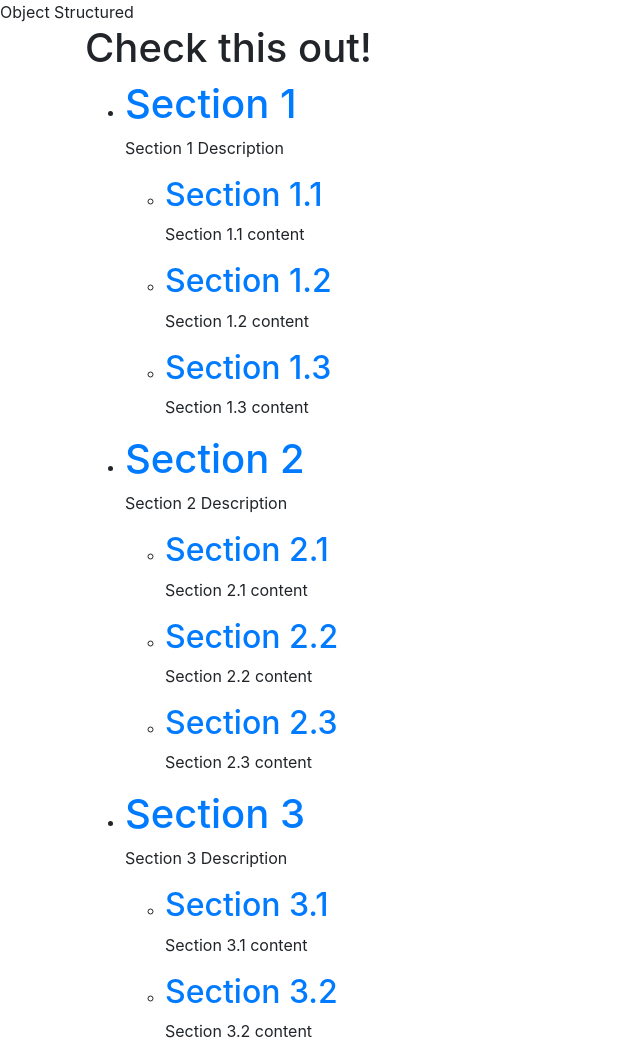
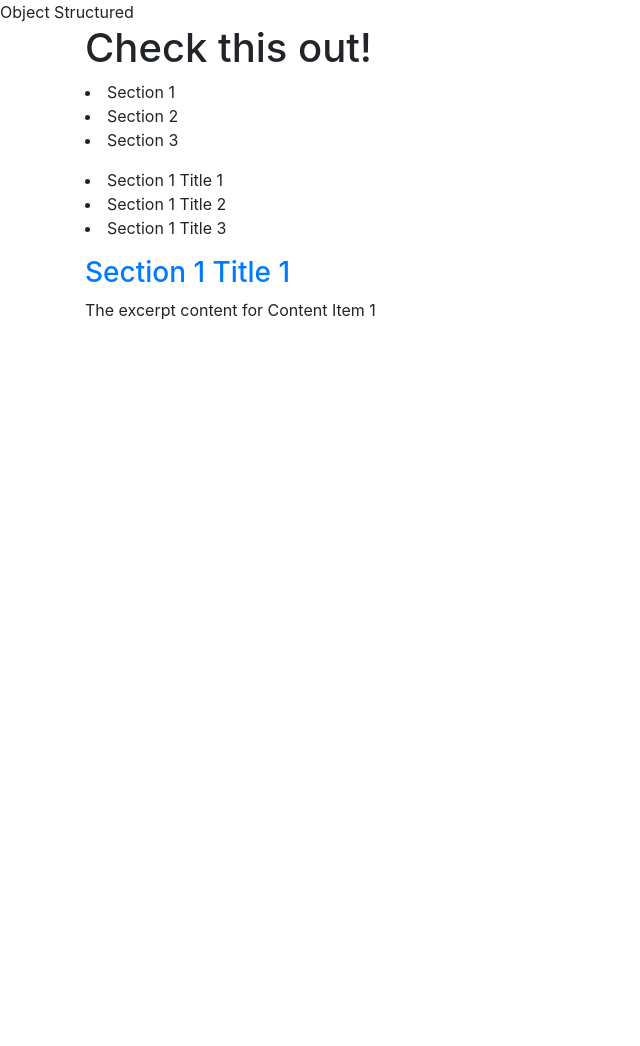
Before and after one commit to JoSaGuDu/objects_structure, a plain HTML site: page index.html in a window 1280 px wide. Shown: the top 1046 px of the page, without its empty margins (0-640 px from the left). After the commit the page ends 800 px from the top, so only its background shows below. Drawn offline with nearby package versions, Linux system fonts and the light colour scheme; a web font is replaced by a local one.

Commit message:
Module finale

```diff
--- a/index.html
+++ b/index.html
@@ -27,62 +27,59 @@
     <div id="content">
       <ul class="sections">
         <li>
-        <h1><a href="/section/1">Section 1</a></h1>
-        <p>Section 1 Description</p>
+          <h2><a href="/section/1">Section 1</a></h2>
           <ul>
             <li>
-            <h2><a href="/section/1/content/1">Section 1.1</a></h2>
-            <p>Section 1.1 content</p>
+              <h3><a href="/section/1/content/1">Section 1 Title 1</a></h3>
+              <p>The excerpt content for Content Item 1</p>
             </li>
             <li>
-            <h2><a href="/section/1/content/1">Section 1.2</a></h2>
-            <p>Section 1.2 content</p>
+              <h3><a href="/section/1/content/2">Section 1 Title 2</a></h3>
+              <p>The excerpt content for Content Item 2</p>
             </li>
             <li>
-            <h2><a href="/section/1/content/3">Section 1.3</a></h2>
-            <p>Section 1.3 content</p>
+              <h3><a href="/section/1/content/3">Section 1 Title 3</a></h3>
+              <p>The excerpt content for Content Item 3</p>
             </li>
           </ul>
         </li>
         <li>
-        <h1><a href="/section/2">Section 2</a></h1>
-        <p>Section 2 Description</p>
+          <h2><a href="/section/2">Section 2</a></h2>
           <ul>
             <li>
-            <h2><a href="/section/1/content/1">Section 2.1</a></h2>
-            <p>Section 2.1 content</p>
+              <h3><a href="/section/2/content/1">Section 2 Title 1</a></h3>
+              <p>The excerpt content for Content Item 1</p>
             </li>
             <li>
-            <h2><a href="/section/1/content/1">Section 2.2</a></h2>
-            <p>Section 2.2 content</p>
+              <h3><a href="/section/2/content/2">Section 2 Title 2</a></h3>
+              <p>The excerpt content for Content Item 2</p>
             </li>
             <li>
-            <h2><a href="/section/1/content/3">Section 2.3</a></h2>
-            <p>Section 2.3 content</p>
+              <h3><a href="/section/2/content/3">Section 2 Title 3</a></h3>
+              <p>The excerpt content for Content Item 3</p>
             </li>
           </ul>
         </li>
         <li>
-        <h1><a href="/section/3">Section 3</a></h1>
-        <p>Section 3 Description</p>
+          <h2><a href="/section/3">Section 3</a></h2>
           <ul>
             <li>
-            <h2><a href="/section/1/content/1">Section 3.1</a></h2>
-            <p>Section 3.1 content</p>
+              <h3><a href="/section/3/content/1">Section 3 Title 1</a></h3>
+              <p>The excerpt content for Content Item 1</p>
             </li>
             <li>
-            <h2><a href="/section/1/content/1">Section 3.2</a></h2>
-            <p>Section 3.2 content</p>
+              <h3><a href="/section/3/content/2">Section 3 Title 2</a></h3>
+              <p>The excerpt content for Content Item 2</p>
             </li>
             <li>
-            <h2><a href="/section/1/content/3">Section 3.3</a></h2>
-            <p>Section 3.3 content</p>
+              <h3><a href="/section/3/content/3">Section 3 Title 3</a></h3>
+              <p>The excerpt content for Content Item 3</p>
             </li>
           </ul>
         </li>
-    </ul>
-    </div>
-  </div>
+      </ul><!-- end sections -->
+    </div><!-- end content -->
+  </div><!-- end container -->
 
 
   <script src="https://code.jquery.com/jquery-3.3.1.slim.min.js" integrity="sha384-q8i/X+965DzO0rT7abK41JStQIAqVgRVzpbzo5smXKp4YfRvH+8abtTE1Pi6jizo" crossorigin="anonymous"></script>
--- a/main.js
+++ b/main.js
@@ -2,32 +2,146 @@
 const displayerModule = {
   //module configuration
   moduleConfig: {
-    $container: $('content'),
+    container: $('#content'),
   },
 
   //init module
   init: function (customModuleConfig) {
     //build navigation system
+    console.log(displayerModule.moduleConfig);
+    console.log('ready to launch!');
+    if (customModuleConfig && typeof (customModuleConfig) == 'object') {
+      $.extend(displayerModule.moduleConfig, customModuleConfig);
+    } else {
+      console.log('Invalid configuration object');
+    }
+
+    //Create or cache recurring DOM elements
+    displayerModule.$container = displayerModule.moduleConfig.container;
+    displayerModule.$sections = displayerModule.$container
+                                  .find('ul.sections > li');
+    displayerModule.$section_nav = $('<p/>')
+                                      .attr('id', 'section_nav')
+                                      .prependTo(displayerModule.$container);
+    displayerModule.$item_nav = $('<p/>')
+                                  .attr('id', 'item_nav')
+                                  .insertAfter(displayerModule.$section_nav);
+    displayerModule.$content = $('<p/>')
+                                .attr('id', 'content')
+                                .insertAfter(displayerModule.$item_nav);
+
+    // build the section-level nav and...
+    displayerModule.enableNavSystem(displayerModule.$sections);
+
+    // ..."click" the first item
+    displayerModule.$section_nav.find('li:first').click();
+
+    // hide the plain HTML from sight
+    displayerModule.$container.find('ul.sections').hide();
+
+    // make a note that the initialization is complete
+    displayerModule.initialized = true;
+    console.log(displayerModule.initialized);
   },
 
   //navigation system builder
-  enableNavSystem: function () {
+  enableNavSystem: function ($sections) {
+    $sections.each(function () {
 
+      //get the section
+      let $section = $(this);
+      console.log($section);
+      $('<li/>')
+        .text($section.find('h2:first').text())
+
+        // add the list item to the section navigation
+        .appendTo(displayerModule.$section_nav)
+
+        // use data() to store a reference
+        // to the original section on the
+        // newly-created list item
+        .data('section', $section)
+
+        // bind the click behavior
+        // to the newly created list itme
+        // so it will show the section
+        .click(displayerModule.showSection);
+    });
+  },
+
+  //build in section (item) navigation system
+  enableInSectionNavSystem: function ($items) {
+    $items.each(function () {
+
+      //get the section
+      let $item = $(this);
+
+      $('<li/>')
+        .text($item.find('h3:first').text())
+
+        // add the list item to the item navigation
+        .appendTo(displayerModule.$item_nav)
+
+        // use data() to store a reference
+        // to the original item on the
+        // newly-created list item
+        .data('item', $item)
+
+        // bind the click behavior
+        // to the newly created list item
+        // so it will show the section
+        .click(displayerModule.showContent);
+    });
+
+    //show selected content
   },
 
   //show selected section
   showSection: function () {
-    //build inSectionNavSystem
-  },
+    //get the clicked li
+    const $li = $(this);
+    console.log($li);
 
-  //build in section navigation system
-  enableInSectionNavSystem: function () {
-    //show selected content
+    // clear out the left nav and content area
+    displayerModule.$item_nav.empty();
+    displayerModule.$content.empty();
+
+    // get the jQuery section object from the orginal HTML,
+    // which we stored using data() during buildSectionNav
+    let $section = $li.data('section');
+    console.log($section);
+
+    // mark the clicked list item as current
+    // and remove the current marker from its siblings
+    $li.addClass('current')
+      .siblings().removeClass('current');
+
+    // find all of the items related to the section
+    let $items = $section.find('ul li');
+    console.log($items);
+
+    // build the item nav for the section
+    displayerModule.enableInSectionNavSystem($items);
+
+    // "click" on the first list item in the section's item nav
+    displayerModule.$item_nav.find('li:first').click();
   },
 
   //show selected content
   showContent: function () {
+    //get the clicked li
+    const $li = $(this);
+    console.log($li);
 
+    // mark the clicked list item as current
+    // and remove the current marker from its siblings
+    $li.addClass('current')
+      .siblings().removeClass('current');
+
+    let $content = $li.data('item');
+    console.log($content);
+
+    displayerModule.$content.html($content.html());
   }
 
 };
```
Lines whose indentation alone changed are shown as unchanged.
